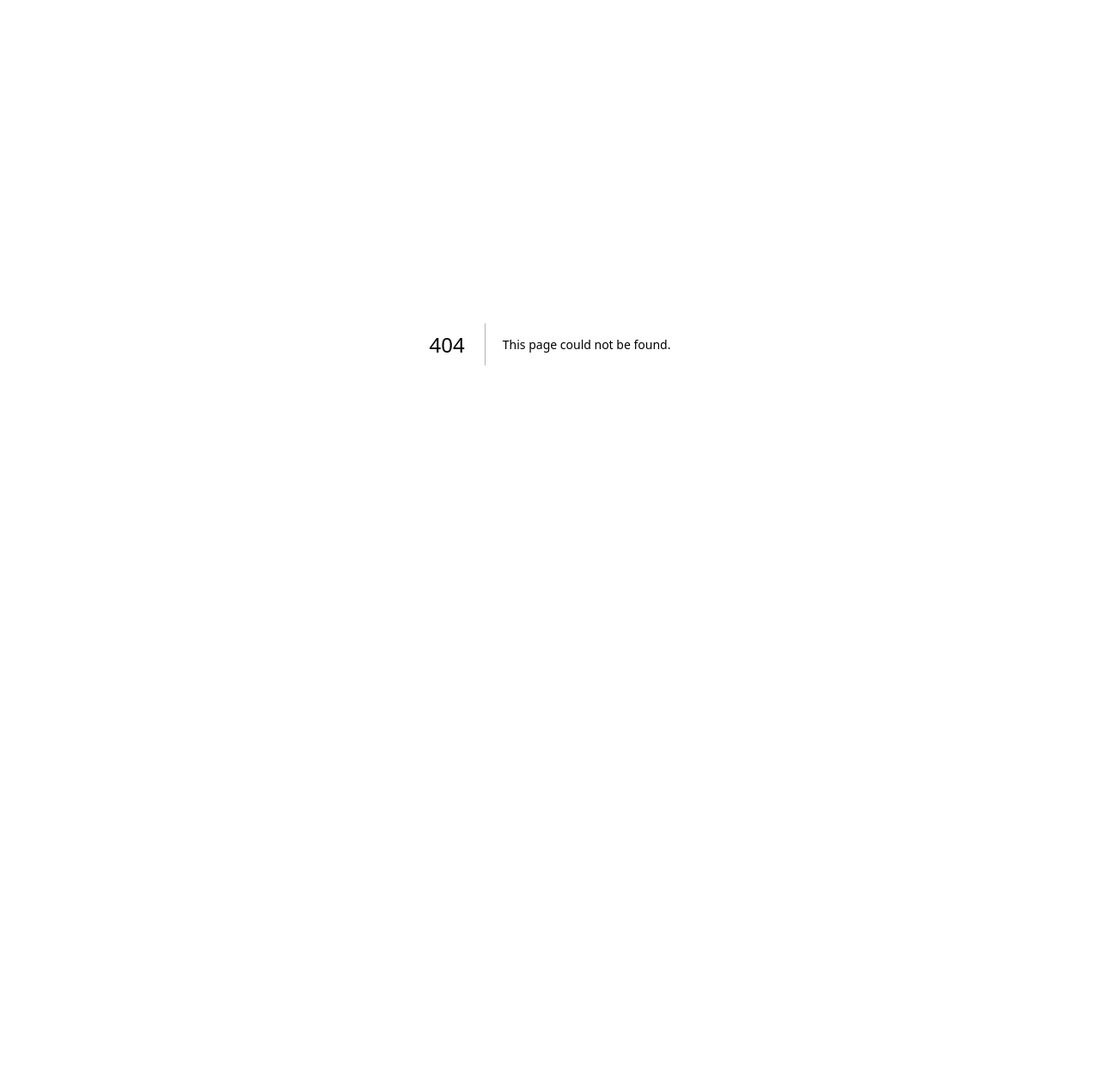
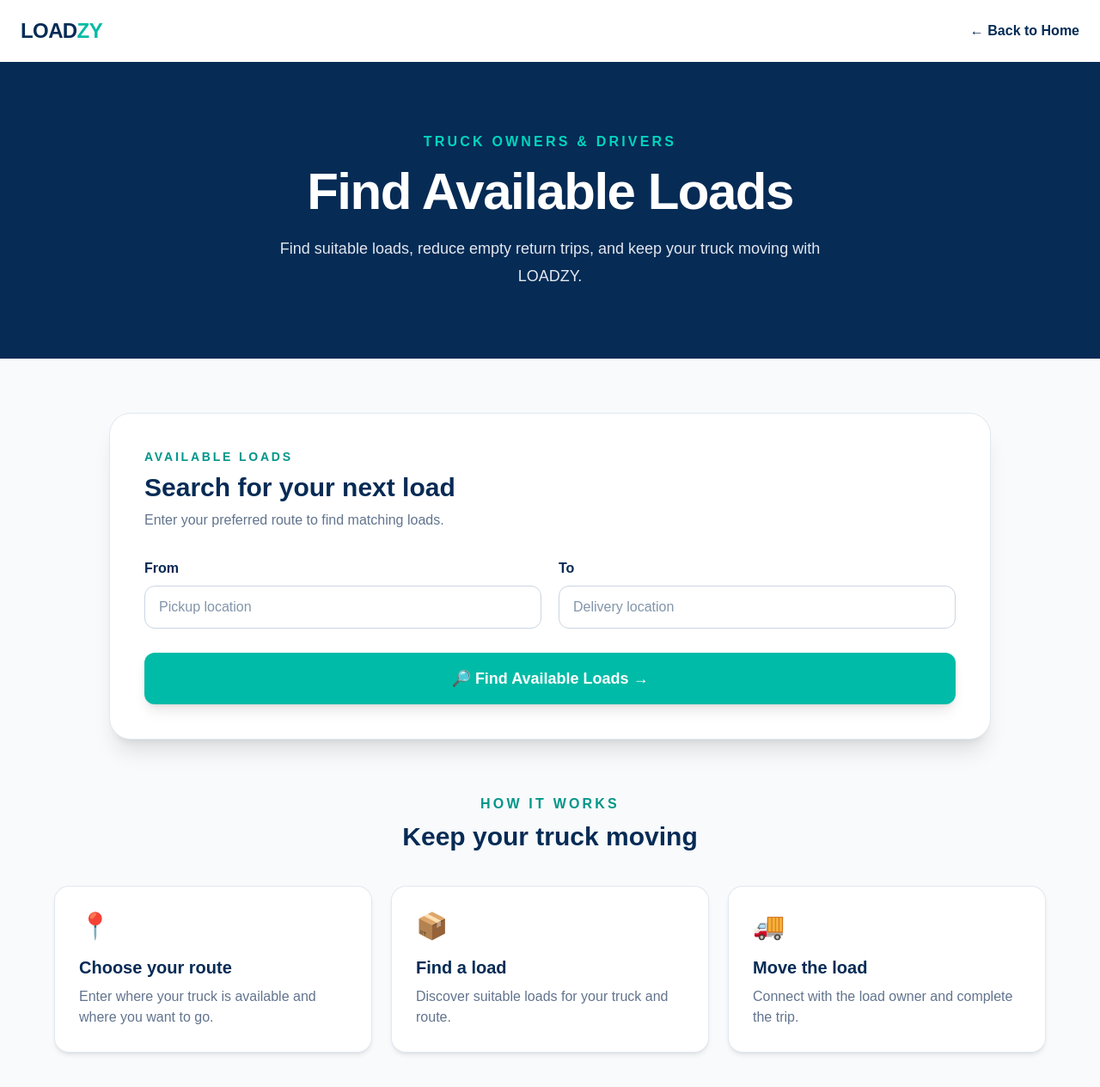
Before and after one commit to haleemablog-del/loadzy, a Next.js app: page /truck-owner in a window 1280 px wide. Before the commit this address had no page. Shown: the top 1264 px of the page at 86% size. Before the commit the page ends 800 px from the top, so only its background shows below. Built offline with nearby package versions, Linux system fonts and the light colour scheme.

Commit message:
Complete technical SEO setup

```diff
--- a/app/layout.tsx
+++ b/app/layout.tsx
@@ -13,8 +13,32 @@ const geistMono = Geist_Mono({
 });
 
 export const metadata: Metadata = {
-  title: "Create Next App",
-  description: "Generated by create next app",
+  title: "LOADZY | Truck Booking & Transport Services in India",
+  description:
+    "Book trucks for house shifting, packers & movers, commercial loads and freight transport across South India with LOADZY.",
+metadataBase: new URL("https://loadzyinfra.in"),
+openGraph: {
+  title: "LOADZY | Truck Booking & Transport Services in India",
+  description:
+    "Book trucks for house shifting, packers & movers, commercial loads and freight transport across South India with LOADZY.",
+  url: "https://loadzyinfra.in",
+  siteName: "LOADZY",
+  type: "website",
+images: [
+  {
+    url: "/og-image.png",
+    width: 1200,
+    height: 630,
+    alt: "LOADZY - Truck Booking & Transport Services",
+  },
+],},
+twitter: {
+  card: "summary_large_image",
+  title: "LOADZY | Truck Booking & Transport Services in India",
+  description:
+    "Book trucks for house shifting, packers & movers, commercial loads and freight transport across South India with LOADZY.",
+  images: ["/og-image.png"],
+},
 };
 
 export default function RootLayout({ children }: LayoutProps<"/">) {
--- a/app/page.tsx
+++ b/app/page.tsx
@@ -223,18 +223,18 @@ setMessage("✅ Booking details are ready. Opening WhatsApp...");
           </div>
 
           {/* Booking Card */}
-          <div className="rounded-3xl bg-white p-8 text-[#062B55] shadow-2xl ring-1 ring-slate-200">
+         <div className="rounded-3xl bg-white p-8 text-[#062B55] shadow-2xl ring-1 ring-slate-200 lg:p-10">
 
-            <div className="text-sm font-black tracking-widest text-[#00C9B7]">
-              GET STARTED
-            </div>
+            <div className="text-sm font-black tracking-[0.2em] text-[#00A896]">
+  GET STARTED
+</div>
 
             <h2 className="mt-2 text-4xl font-black text-[#062B55]">
-              Book a Truck
+              Get Your Truck Quote
             </h2>
 
             <p className="mt-2 text-[#496A85]">
-              Tell us where your load needs to go.
+              Enter your load details and route to get started.
             </p>
 
             {/* Customer Name */}
@@ -266,7 +266,7 @@ setMessage("✅ Booking details are ready. Opening WhatsApp...");
 </div>
             <div className="mt-8 relative">
               <label className="font-bold">
-    Pickup location
+    Pickup Location
 </label>
 
 <input
@@ -304,7 +304,7 @@ setMessage("✅ Booking details are ready. Opening WhatsApp...");
             {/* Delivery */}
             <div className="mt-5 relative">
               <label className="font-bold">
-                Delivery location
+                Delivery Location
 
 
               </label>
@@ -354,16 +354,18 @@ setMessage("✅ Booking details are ready. Opening WhatsApp...");
     onChange={(e) => setLoadType(e.target.value)}
     className="mt-2 w-full rounded-xl border border-[#B8C9D9] bg-white px-4 py-3 text-[#062B55] outline-none focus:border-[#00C9B7] focus:ring-2 focus:ring-[#00C9B7]/20"
   >
-    <option value="">Select load type</option>
-    <option value="Furniture">Furniture</option>
-    <option value="Household">Household</option>
-    <option value="Industrial">Industrial</option>
-    <option value="Other">Other</option>
+    <option value="House Shifting">House Shifting</option>
+<option value="Packers & Movers">Packers & Movers</option>
+<option value="Furniture">Furniture</option>
+<option value="Industrial">Industrial</option>
+<option value="Fruits & Vegetables">Fruits & Vegetables</option>
+<option value="Commercial Goods">Commercial Goods</option>
+<option value="Other">Other</option>
   </select>
 </div>
             <div className="mt-5">
               <label className="font-bold">
-                Select truck
+                Truck Type
               </label>
 
               <select
@@ -404,7 +406,7 @@ setMessage("✅ Booking details are ready. Opening WhatsApp...");
             <button
               onClick={checkAvailability}
               className="mt-7 w-full rounded-xl bg-teal-500 py-4 text-lg font-black text-white shadow-lg hover:bg-teal-600"
-            >🚚 Submit Booking
+            >🚚 Get Truck Quote
                →
             </button>
 
@@ -514,11 +516,9 @@ setMessage("✅ Booking details are ready. Opening WhatsApp...");
           </p>
 
           <button
-            onClick={() =>
-              setMessage(
-                "Load matching will be connected here."
-              )
-            }
+          onClick={() => {
+  window.location.href = "/truck-owner#load-search";
+}}
             className="mt-8 rounded-xl bg-teal-500 px-8 py-4 font-black text-white shadow-lg hover:bg-teal-600"
           >
 
--- /dev/null
+++ b/app/robots.ts
@@ -0,0 +1,11 @@
+import type { MetadataRoute } from "next";
+
+export default function robots(): MetadataRoute.Robots {
+  return {
+    rules: {
+      userAgent: "*",
+      allow: "/",
+    },
+    sitemap: "https://loadzyinfra.in/sitemap.xml",
+  };
+}
--- /dev/null
+++ b/app/sitemap.ts
@@ -0,0 +1,18 @@
+import type { MetadataRoute } from "next";
+
+export default function sitemap(): MetadataRoute.Sitemap {
+  return [
+    {
+      url: "https://loadzyinfra.in",
+      lastModified: new Date(),
+    },
+    {
+      url: "https://loadzyinfra.in/truck-owner",
+      lastModified: new Date(),
+    },
+    {
+      url: "https://loadzyinfra.in/truck-rates",
+      lastModified: new Date(),
+    },
+  ];
+}
--- /dev/null
+++ b/app/truck-owner/page.tsx
@@ -0,0 +1,140 @@
+export default function TruckOwnerPage() {
+  return (
+    <main className="min-h-screen bg-slate-50 text-[#062B55]">
+      {/* Header */}
+      <header className="border-b bg-white">
+        <div className="mx-auto flex max-w-7xl items-center justify-between px-6 py-5">
+          <a href="/" className="text-2xl font-black tracking-tight">
+            LOAD<span className="text-teal-500">ZY</span>
+          </a>
+
+          <a
+            href="/"
+            className="font-bold text-[#062B55] hover:text-teal-600"
+          >
+            ← Back to Home
+          </a>
+        </div>
+      </header>
+
+      {/* Hero */}
+      <section className="bg-[#062B55] px-6 py-20 text-white">
+        <div className="mx-auto max-w-5xl text-center">
+          <p className="font-black uppercase tracking-[0.2em] text-teal-400">
+            TRUCK OWNERS & DRIVERS
+          </p>
+
+          <h1 className="mt-4 text-4xl font-black tracking-tight sm:text-6xl">
+            Find Available Loads
+          </h1>
+
+          <p className="mx-auto mt-5 max-w-2xl text-lg leading-8 text-slate-200">
+            Find suitable loads, reduce empty return trips, and keep your
+            truck moving with LOADZY.
+          </p>
+        </div>
+      </section>
+
+      {/* Load Search */}
+      <section id="load-search" className="px-6 py-16">
+        <div className="mx-auto max-w-5xl">
+          <div className="rounded-3xl bg-white p-8 shadow-xl ring-1 ring-slate-200 sm:p-10">
+            <div className="text-sm font-black uppercase tracking-[0.2em] text-teal-600">
+              AVAILABLE LOADS
+            </div>
+
+            <h2 className="mt-2 text-3xl font-black text-[#062B55]">
+              Search for your next load
+            </h2>
+
+            <p className="mt-2 text-slate-500">
+              Enter your preferred route to find matching loads.
+            </p>
+
+            <div className="mt-8 grid gap-5 md:grid-cols-2">
+              <div>
+                <label className="font-bold">From</label>
+                <input
+                  type="text"
+                  placeholder="Pickup location"
+                  className="mt-2 w-full rounded-xl border border-slate-300 bg-white px-4 py-3 outline-none focus:border-teal-500"
+                />
+              </div>
+
+              <div>
+                <label className="font-bold">To</label>
+                <input
+                  type="text"
+                  placeholder="Delivery location"
+                  className="mt-2 w-full rounded-xl border border-slate-300 bg-white px-4 py-3 outline-none focus:border-teal-500"
+                />
+              </div>
+            </div>
+
+            <button
+              type="button"
+              className="mt-7 w-full rounded-xl bg-teal-500 px-6 py-4 text-lg font-black text-white shadow-lg hover:bg-teal-600"
+            >
+              🔎 Find Available Loads →
+            </button>
+          </div>
+        </div>
+      </section>
+
+      {/* How it works */}
+      <section className="px-6 pb-20">
+        <div className="mx-auto max-w-6xl">
+          <div className="text-center">
+            <p className="font-black uppercase tracking-[0.2em] text-teal-600">
+              HOW IT WORKS
+            </p>
+
+            <h2 className="mt-2 text-3xl font-black text-[#062B55]">
+              Keep your truck moving
+            </h2>
+          </div>
+
+          <div className="mt-10 grid gap-6 md:grid-cols-3">
+            <div className="rounded-2xl bg-white p-7 shadow-md ring-1 ring-slate-200">
+              <div className="text-3xl">📍</div>
+              <h3 className="mt-4 text-xl font-black">Choose your route</h3>
+              <p className="mt-2 text-slate-500">
+                Enter where your truck is available and where you want to go.
+              </p>
+            </div>
+
+            <div className="rounded-2xl bg-white p-7 shadow-md ring-1 ring-slate-200">
+              <div className="text-3xl">📦</div>
+              <h3 className="mt-4 text-xl font-black">Find a load</h3>
+              <p className="mt-2 text-slate-500">
+                Discover suitable loads for your truck and route.
+              </p>
+            </div>
+
+            <div className="rounded-2xl bg-white p-7 shadow-md ring-1 ring-slate-200">
+              <div className="text-3xl">🚚</div>
+              <h3 className="mt-4 text-xl font-black">Move the load</h3>
+              <p className="mt-2 text-slate-500">
+                Connect with the load owner and complete the trip.
+              </p>
+            </div>
+          </div>
+        </div>
+      </section>
+
+      {/* CTA */}
+      <section className="bg-teal-500 px-6 py-14 text-center text-white">
+        <h2 className="text-3xl font-black">
+          Have a truck? Keep it moving with LOADZY.
+        </h2>
+
+        <a
+          href="/truck-owner#load-search"
+          className="mt-6 inline-block rounded-xl bg-[#062B55] px-7 py-4 font-black shadow-lg hover:bg-blue-950"
+        >
+          Find More Loads →
+        </a>
+      </section>
+    </main>
+  );
+}
```
Also changed, not shown: public/og-image.png (added).
